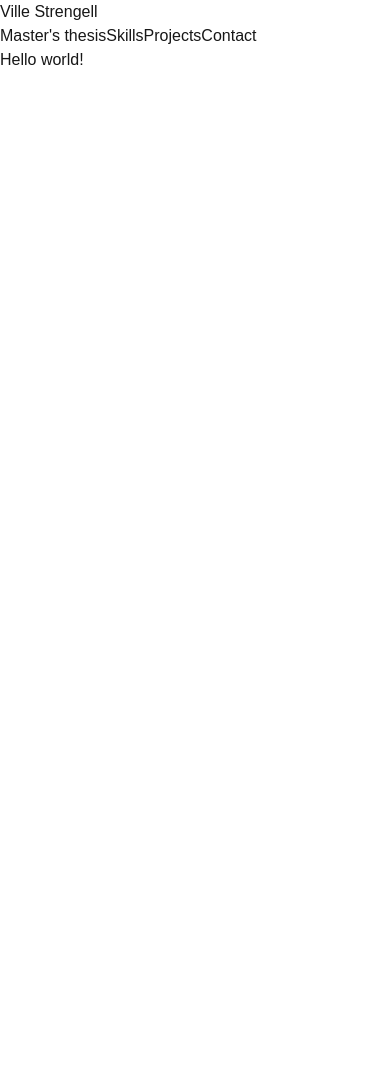
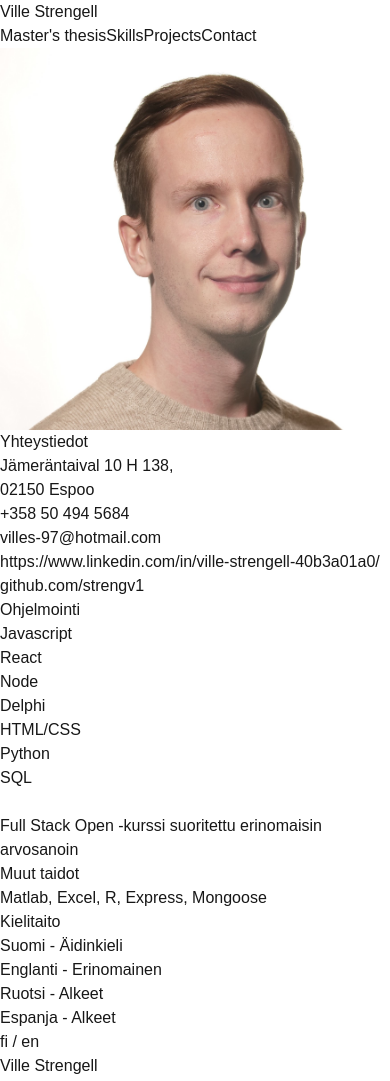
Before and after one commit to strengv1/homepage2, a Next.js app: page /cv in a window 390 px wide. Shown: the top 1081 px of the page. Before the commit the page ends 844 px from the top, so only its background shows below. Built offline with nearby package versions, Linux system fonts and the light colour scheme.

Commit message:
node version

```diff
--- a/src/app/cv/page.tsx
+++ b/src/app/cv/page.tsx
@@ -1,9 +1,217 @@
+"use client"
+
+import { useState } from 'react'
+import CVImage from "@/../public/me-CV.jpg"
+import Image from 'next/image'
 
 
-export default function Cv() {
+const CV = () => {
+  const [language, setLanguage] = useState("FI")
+
   return (
-    <div>
-      Hello world!
-    </div>
+    <div className="container cv-container">
+      <div className="row cv-container">
+
+        <div className="col-md-4 cv-left">   {/* CV left */}
+          <div className="row">
+            <Image src={CVImage} alt="Ville Strengell" className="cv-image"/>
+          </div>
+          {/* Yhteystiedot */}
+          <div className="row">
+            {language === 'FI' && <h2 className="cv-left-title">Yhteystiedot</h2>}
+            {language === 'EN' && <h2 className="cv-left-title">Contact</h2>}
+
+            <p className="cv-left-paragraph">
+              Jämeräntaival 10 H 138,<br/>
+              02150 Espoo
+            </p>
+            <p className="cv-left-paragraph">
+              +358 50 494 5684
+            </p>
+            <p className="cv-left-paragraph">
+              villes-97@hotmail.com
+            </p>
+            <p className="cv-left-paragraph">
+              https://www.linkedin.com/in/ville-strengell-40b3a01a0/
+            </p>
+            <p className="cv-left-paragraph">
+              github.com/strengv1
+            </p>
+          </div>
+          {/* Ohjelmointi */}
+          <div className="row">
+            {language === 'FI' && <h2 className="cv-left-title">Ohjelmointi</h2>}
+            {language === 'EN' && <h2 className="cv-left-title">Skills</h2>}
+
+            <p className="cv-left-paragraph">
+              Javascript<br/>
+              React<br/>
+              Node<br/>
+              Delphi<br/>
+              HTML/CSS<br/>
+              Python<br/>
+              SQL<br/>
+              <br/>
+              {language === 'FI' && <>Full Stack Open -kurssi suoritettu erinomaisin arvosanoin</>}
+              {language === 'EN' && <>The course Full Stack Open completed with excellent grades.</>}
+
+            </p>
+          </div>
+          {/* Muut taidot */}
+          <div className="row">
+            {language === 'FI' && <h2 className="cv-left-title">Muut taidot</h2>}
+            {language === 'EN' && <h2 className="cv-left-title">Other Skills</h2>}
+
+            <p className="cv-left-paragraph">
+              Matlab, Excel, R, Express, Mongoose
+            </p>
+          </div>
+          {/* Kielitaito */}
+          <div className="row">
+            {language === 'FI' && <h2 className="cv-left-title">Kielitaito</h2>}
+            {language === 'EN' && <h2 className="cv-left-title">Language</h2>}
+
+            {language === 'FI' &&
+              <p className="cv-left-paragraph">
+                Suomi - Äidinkieli<br/>
+                Englanti - Erinomainen<br/>
+                Ruotsi - Alkeet<br/>
+                Espanja - Alkeet<br/>
+              </p>}
+            {language === 'EN' &&
+              <p className="cv-left-paragraph">
+                Finnish - Native<br/>
+                English - Excellent<br/>
+                Swedish - Basics<br/>
+                Spanish - Basics
+              </p>}
+
+
+          </div>
+        </div>
+
+        {/* ------------------------- */}
+
+        <div className="col-md-8 cv-right">   {/* CV right */}
+          <div className="lang-buttons">
+            <button onClick={() => setLanguage('FI')}>fi</button> / <button onClick={() => setLanguage('EN')}>en</button>
+          </div>
+
+          <div className="row">               {/* Title */}
+            <h1>Ville <span>Strengell</span></h1>
+            {language === 'FI' && <h3>Ohjelmistokehittäjä</h3>}
+            {language === 'EN' && <h3>Software developer</h3>}
+          </div>
+
+          <div className="cv-line" />
+
+          <div className="row"> {/* Koulutus */}
+            {language === 'FI' && <h2>Koulutus</h2>}
+            {language === 'EN' && <h2>Education</h2>}
+
+            <p>
+            {language === 'FI' &&
+            <>
+              <span className="cv-italic">Aalto-yliopisto | 2020 →</span><br/>
+              Diplomi-insinööri, Automaatiotekniikka<br/>
+              Sivuaine: Tietotekniikka
+            </>}
+
+            {language === 'EN' && <>
+              <span className="cv-italic">Aalto University | 2020 →</span><br/>
+              M.Sc<br/>
+              Major: Automation technology<br/>
+              Minor: Computer Science
+            </>}
+
+            </p>
+            <p>
+            {language === 'FI' &&
+            <>
+              <span className="cv-italic">Aalto-yliopisto | 2016 - 2020</span><br/>
+              Tekniikan kandidaatti, Automaatiotekniikka<br/>
+              Sivuaine: Tietotekniikka
+            </>}
+            {language === 'EN' && <>
+              <span className="cv-italic">Aalto University | 2016 - 2020</span><br/>
+              B.Sc<br/>
+              Major: Automation technology<br/>
+              Minor: Computer Science
+            </>}
+            </p>
+          </div>
+          <div className="cv-line" />
+
+          <div className="row"> {/* Työkokemus */}
+            {language === 'FI' && <h2>Työkokemus</h2>}
+            {language === 'EN' && <h2>Work Experience</h2>}
+            <div className="row"> {/* Polycon */}
+              <p>
+                <span className="cv-italic">3/2020 - 2/2023</span><br/>
+                {language === 'FI' && <>Ohjelmistokehittäjä | Polycon oy</>}
+                {language === 'EN' && <>Software developer | Polycon oy</>}
+              </p>
+              <p style={{paddingLeft:"4em"}}>
+                {language === 'FI' &&
+                <>
+                  - Kehitin Polyconin päätuotetta, Effectorin työpöytäversiota sekä kansalaisille sekä yrityksille suunnattua palse.fi-webportaalia. Kehitin sekä palvelin- että selainpään toimintoja. Ylläpidin olemassa olevaa koodikantaa sekä kehitin siihen uusia osioita ja laajennuksia.
+                  <br />
+                  - “Ville on ollut työssään huolellinen, dokumentoinut tekemisensä hyvin ja viestinyt työnsä tuloksista selkeästi. Yhteistyö eri tahojen ja sidosryhmien kanssa on sujunut aina hyvin. Ville on osoittanut halua ja kykyä ymmärtää kokonaisuuksia ja tuotteen käytettävyyttä, jotta sitä voidaan kehittää haluttuun suuntaan”
+                </>}
+                {language === 'EN' &&
+                <>
+                  - I developed Polycon&apos;s main product, Effector&apos;s desktop version, and the palse.fi web portal for both citizens and businesses. I worked on both the server and browser-side functionalities, maintained the existing codebase, and developed new sections and extensions for it.
+                  <br />
+                  - “Ville has been diligent in his work, well-documented his actions, and communicated the results of his work clearly. Collaboration with different parties and stakeholders has always gone well. Ville has shown a willingness and ability to understand the big picture and the usability of the product, so that it can be developed in the desired direction.”
+                </>}
+              </p>
+            </div>
+            <div className="row"> {/* Gemalto */}
+              <p>
+                <span className="cv-italic">06/2019 - 09/2019</span><br/>
+                {language === 'FI' && <>Tuotantotyöntekijä | Gemalto oy</>}
+                {language === 'EN' && <>Production Worker | Gemalto oy</>}
+
+              </p>
+              <p style={{paddingLeft:"4em"}}>
+                {language === 'FI' && <>- Kesätyö passitehtaalla, jossa turvallisuus ja työntekijöiden luotettavuus olivat erittäin tärkeää. Toimin operaattorina.</>}
+                {language === 'EN' && <>- Summer job at a passport factory, where safety and the reliability of employees were of utmost importance. I worked as an operator.</>}
+
+              </p>
+            </div>
+            <div className="row"> {/* Intti */}
+            <p>
+              <span className="cv-italic">06/2017 - 12/2017</span><br/>
+              {language === 'FI' && <>Asepalvelus</>}
+              {language === 'EN' && <>Military service</>}
+            </p>
+          </div>
+          </div>
+
+          <div className="cv-line" />
+
+          <div className="row"> {/* Suosittelijat */}
+            {language === 'FI' && <h2>Suosittelijat</h2>}
+            {language === 'EN' && <h2>Recommenders</h2>}
+
+            {language === 'FI' &&
+            <p>
+              Sanna Huhtala, Esihenkilöni Polyconilta <br/>
+              sanna.huhtala@polycon.fi
+            </p>}
+            {language === 'EN' &&
+            <p>
+              Sanna Huhtala, my supervisor at Polycon.<br/>
+              sanna.huhtala@polycon.fi
+            </p>}
+
+
+          </div>
+        </div>
+      </div>  {/* Row */}
+    </div> // container
   )
 }
+
+
+export default CV
```
Also changed, not shown: 1 other file (tests, documents, lock files or other folders).
